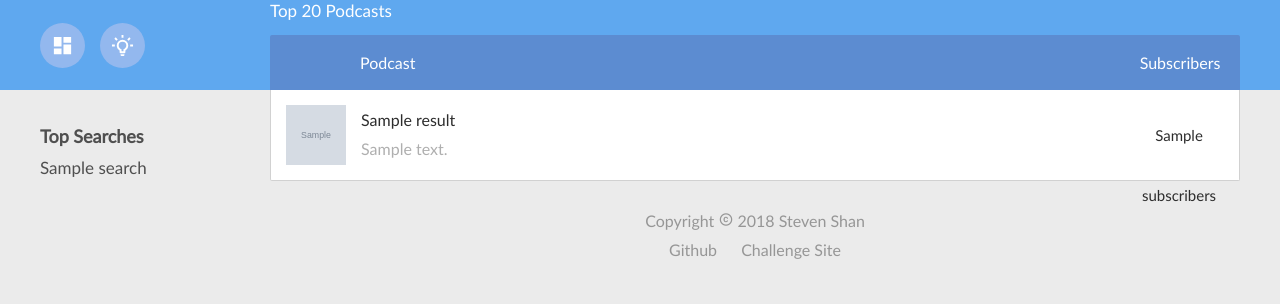
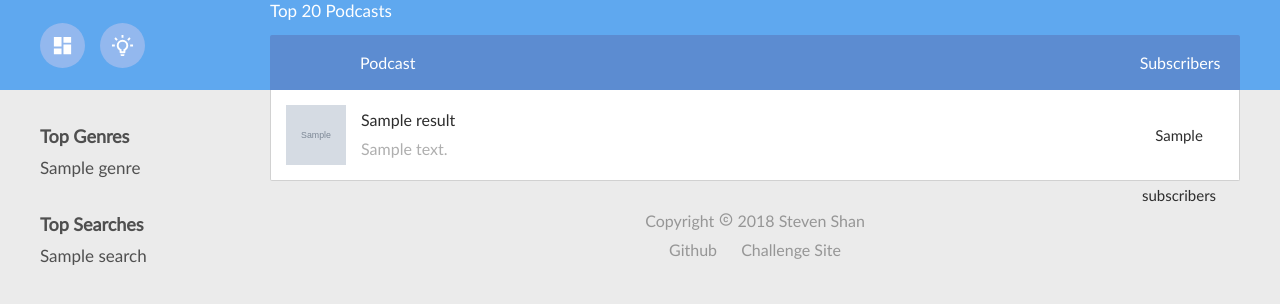
Before and after one commit to stevenshan/podcast-service, a Django app: template website/templates/homepage.html in a window 1280 px wide. Shown: the part 140-444 px from the top of the page. Run offline with Django 3.2, Linux system fonts and the light colour scheme; the template is opened without the code that fills it: most values are stand-ins (such as "Sample title", 1, 10 or a date in 2020); grey boxes marked "Sample" are stand-in pictures.

Commit message:
added top genre list

```diff
--- a/database/searches.json
+++ /dev/null
@@ -1 +0,0 @@
-{"count": 0, "top": [[1, "science"], [1, "comedy"], [1, "puzzle"], [1, "linux outlaws"], [1, "read"]], "lib": {"linux outlaws": 1, "science": 1, "puzzle": 1, "comedy": 1, "read": 1}}
--- a/website/static/website/css/homepage.css
+++ b/website/static/website/css/homepage.css
@@ -2,18 +2,18 @@
 Stylesheet for home page
 */
 
-#topSearches h3 {
+.menuList h3 {
     padding: 0px;
     margin: 0px;
     margin-bottom: 10px;
     font-size: 18px;
 }
 
-#topSearches > div {
+.menuList > div {
     font-size: 17px;
     margin: 5px 0px;
 }
 
-#topSearches > div > a:hover {
+.menuList > div > a:hover {
     text-decoration: underline;
 }
--- a/website/static/website/css/user_auth.css
+++ b/website/static/website/css/user_auth.css
@@ -36,6 +36,7 @@ input {
     margin: 0px;
     padding: 0px;
     border: 0px;
+    border-radius: 0px;
 }
 
 * {
--- a/website/static/website/css/user_auth.mobile.css
+++ b/website/static/website/css/user_auth.mobile.css
@@ -26,6 +26,7 @@ styling for response design and resizing
     #wrapper {
         width: 350px;
         height: 500px;
+        top: 40px;
     }
 
     /*
--- a/website/templates/homepage.html
+++ b/website/templates/homepage.html
@@ -30,7 +30,21 @@ Top 20 Podcasts
 {% endblock %}
 
 {% block sidebar %}
-<div class="menuBox" id="topSearches">
+<div class="menuBox menuList">
+    <h3>Top Genres</h3>
+    {% for genre in topGenres %}
+        <div>
+            <a href="/tag?q={{ genre.tag }}">
+                {{ genre.title }}
+            </a>
+        </div>
+    {% endfor %}
+
+    {% if topGenres|length == 0 %}
+        <h4>No Genres Found</h4>
+    {% endif %}
+</div>
+<div class="menuBox menuList">
     <h3>Top Searches</h3>
     {% for search in topSearches %}
         <div>
```
Also changed, not shown: website/views/api.py (+11 -4 lines), website/views/homepage.py (+8 -0 lines), database/podcastMapping.db.
